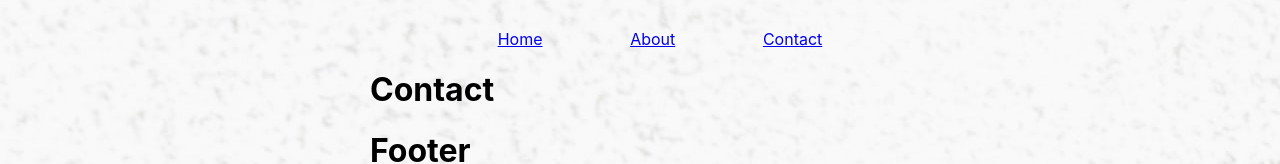
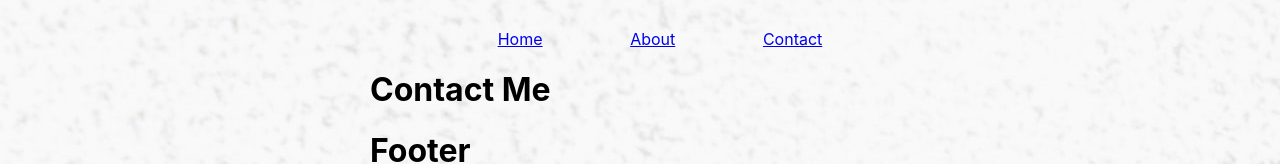
Before and after one commit to mjwall13/webdevmeg, a React (Create React App) app in the folder app/: page /contact in a window 1280 px wide. Shown: the part 241-405 px from the top of the page. Built offline with nearby package versions, Linux system fonts and the light colour scheme.

Commit message:
creating form component

```diff
--- a/app/src/pages/contact/index.js
+++ b/app/src/pages/contact/index.js
@@ -1,4 +1,5 @@
 import React, { Component } from 'react';
+import styles from '../../app.module.css';
 
 class Contact extends Component {
 
@@ -6,7 +7,7 @@ class Contact extends Component {
 
         return(
             <>
-            <h1>Contact</h1>
+            <h1 className={styles.title}>Contact Me</h1>
             </>
         )
     }
```
